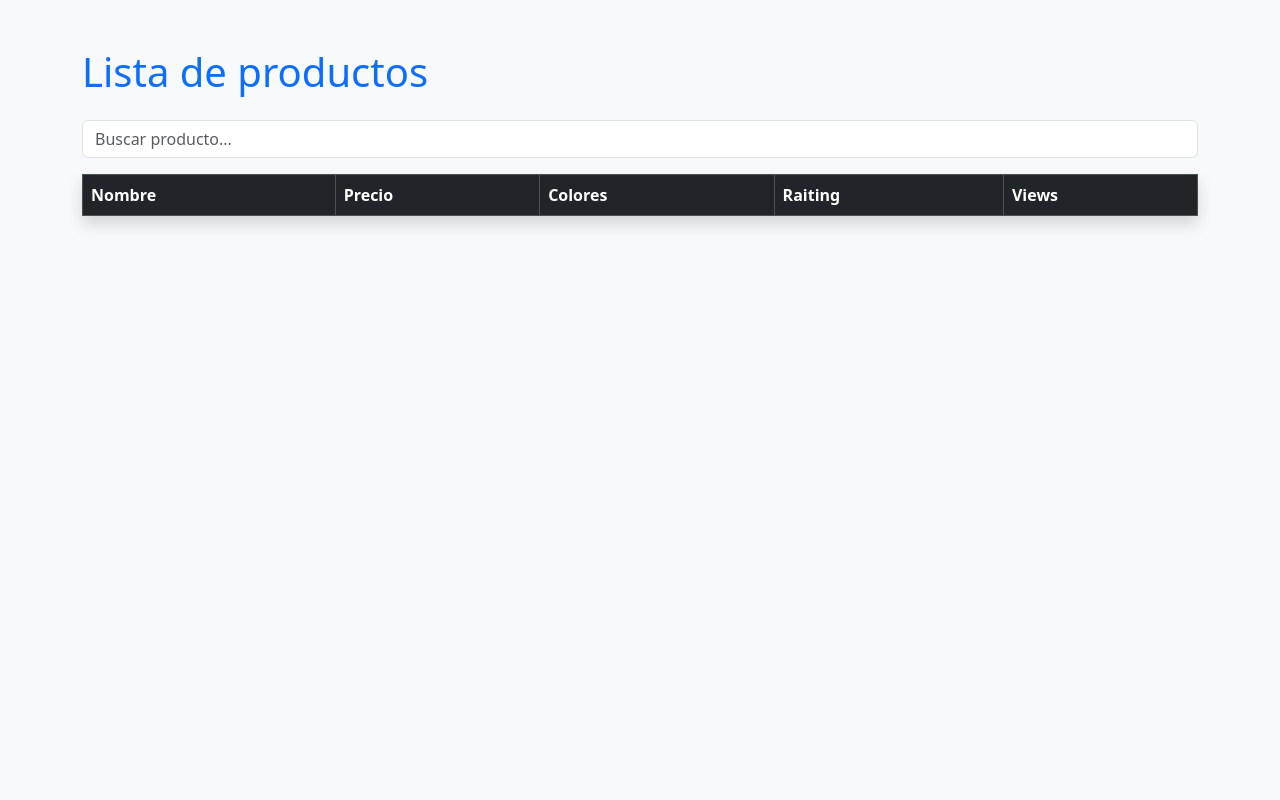
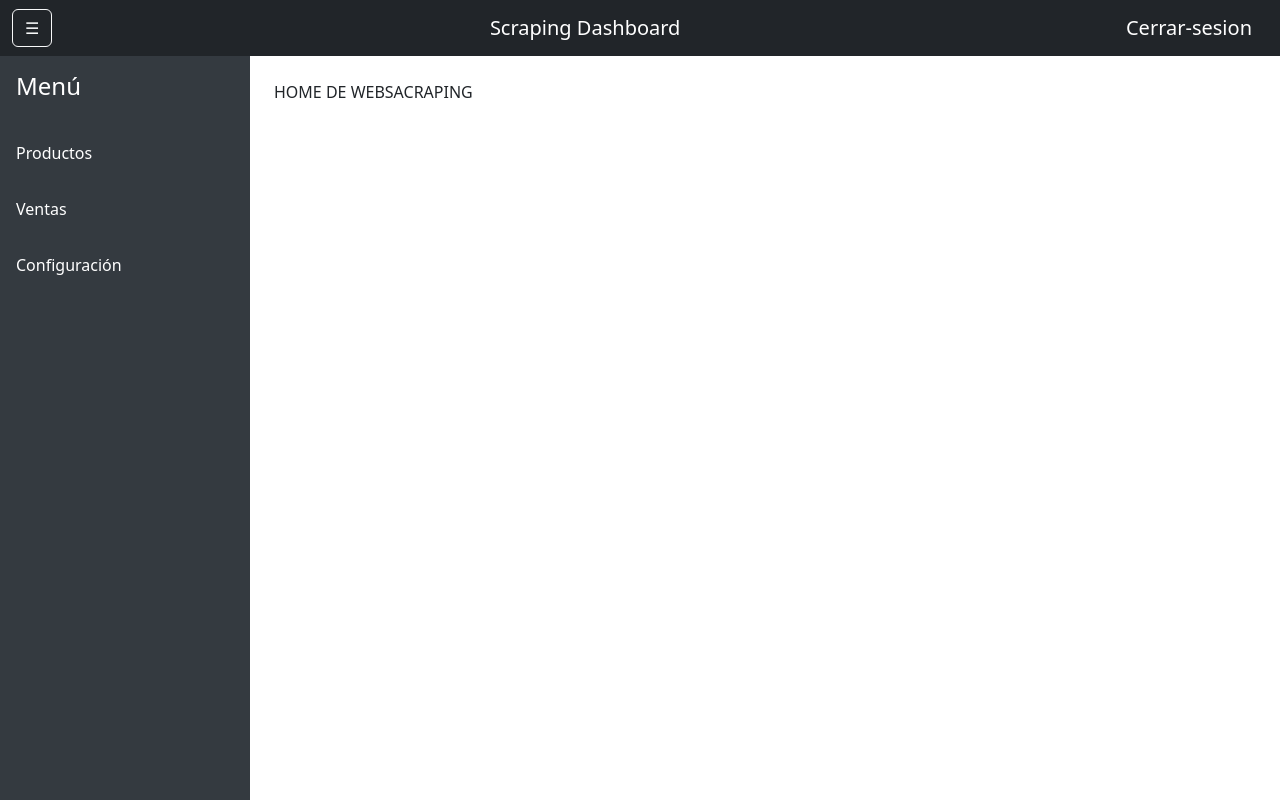
Before and after one commit to manuelpravia/web_scraping, a Flask app: page / in a window 1280 px wide. Run offline with Flask 3, Linux system fonts and the light colour scheme; data that the repository does not hold is empty; some libraries are stand-ins or nearby versions.

Commit message:
feat: add layout

```diff
--- a/main.py
+++ b/main.py
@@ -5,10 +5,31 @@ app = Flask(__name__)
 
 productService = ProductService()
 
+@app.route('/home')
+def home():
+    return render_template('home.html')
+
 @app.route('/')
-def home():
+def layout():
+    return render_template('index.html')
+
+
+@app.route('/productos', methods=['GET'])
+def get_all_productos():
     productos = productService.obtenerProducto()
-    return render_template('index.html',productos=productos)
+    return render_template('productos.html', productos=productos)
+
+@app.route('/ventas', methods=['GET'])
+def get_all_ventas():
+    return render_template('ventas.html')
+
+@app.route('/sidebar', methods=['GET'])
+def sidebar():
+    return render_template('sidebar.html')
+
+
+
+#========== API BACKEND ===========
 
 @app.route('/product', methods=['GET'])
 def get_all_products():
--- /dev/null
+++ b/static/css/style_main.css
@@ -0,0 +1,41 @@
+    body, html {
+      margin: 0;
+      height: 100%;
+      overflow-x: hidden;
+    }
+    .navbar {
+      height: 56px;
+      z-index: 1040;
+    }
+    #layoutWrapper {
+      display: flex;
+      margin-top: 56px;
+      height: calc(100vh - 56px);
+    }
+    #sidebar {
+      width: 250px;
+      background-color: #343a40;
+      color: white;
+      transition: margin-left 0.3s ease;
+    }
+    #sidebar a {
+      color: white;
+      display: block;
+      padding: 1rem;
+      text-decoration: none;
+    }
+    #sidebar a:hover {
+      background-color: #495057;
+    }
+    #sidebar.collapsed {
+      margin-left: -250px;
+    }
+    #content {
+      flex-grow: 1;
+      padding: 1.5rem;
+      overflow-y: auto;
+      transition: margin-left 0.3s ease;
+    }
+    #content.full-width {
+      margin-left: 0;
+    }
--- a/static/js/productos.js
+++ b/static/js/productos.js
@@ -1,14 +1,19 @@
 
-const buscador = document.getElementById('buscador');
-const tablaBody = document.querySelector('#tablaProductos tbody');
-const filasOriginales = Array.from(tablaBody.querySelectorAll('tr'));
-const paginacion = document.getElementById('paginacion');
-const filasPorPagina = 15
+(function () {
+
+    let buscador = document.getElementById('buscador');
+    let resetBtn = document.getElementById("btnReset");
+    let btnExportPDF = document.getElementById("btnExportPDF");
+    let tabla = document.getElementById("tablaProductos");
+    let tablaBody = document.querySelector('#tablaProductos tbody');
+    let filasOriginales = Array.from(tablaBody.querySelectorAll('tr'));
+    let paginacion = document.getElementById('paginacion');
+    let filasPorPagina = 15
     let paginaActual = 1;
 
     function aplicarFiltroYActualizar() {
-    const filtro = buscador.value.toLowerCase();
-    const filasFiltradas = filasOriginales.filter(fila =>
+        let filtro = buscador.value.toLowerCase();
+        let filasFiltradas = filasOriginales.filter(fila =>
             fila.textContent.toLowerCase().includes(filtro)
         );
 
@@ -17,8 +22,8 @@ function aplicarFiltroYActualizar() {
 
     function mostrarPagina(filas, pagina) {
         paginaActual = pagina;
-    const inicio = (pagina - 1) * filasPorPagina;
-    const fin = inicio + filasPorPagina;
+        let inicio = (pagina - 1) * filasPorPagina;
+        let fin = inicio + filasPorPagina;
 
         // Limpiar tabla
         tablaBody.innerHTML = '';
@@ -32,11 +37,11 @@ function mostrarPagina(filas, pagina) {
     }
 
     function actualizarPaginacion(filas) {
-    const totalPaginas = Math.ceil(filas.length / filasPorPagina);
+        let totalPaginas = Math.ceil(filas.length / filasPorPagina);
         paginacion.innerHTML = '';
 
         for (let i = 1; i <= totalPaginas; i++) {
-        const li = document.createElement('li');
+            let li = document.createElement('li');
             li.className = 'page-item' + (i === paginaActual ? ' active' : '');
             li.innerHTML = `<a class="page-link">${i}</a>`;
             li.addEventListener('click', () => mostrarPagina(filas, i));
@@ -49,3 +54,46 @@ buscador.addEventListener('input', aplicarFiltroYActualizar);
 
     // Mostrar al inicio
     aplicarFiltroYActualizar();
+
+    resetBtn.addEventListener("click", () => {
+        buscador.value = "";
+        paginaActual = 1;
+        aplicarFiltroYActualizar();
+    });
+
+
+    //Exportar tabla en PDF
+    btnExportPDF.addEventListener("click", () => {
+        let { jsPDF } = window.jspdf;
+        let doc = new jsPDF();
+        // Encabezado
+        doc.text("Lista de Productos", 14, 15);
+
+        // Extraer filas visibles
+        let rows = [];
+        let headers = [];
+
+        tabla.querySelectorAll("thead th").forEach(th => {
+            if (th.innerText !== "Acciones") {
+            headers.push(th.innerText);
+            }
+        });
+
+        filasOriginales.forEach(fila => {
+            if (fila.style.display !== "none") {
+            let cols = Array.from(fila.querySelectorAll("td")).slice(0, 5).map(td => td.innerText.trim());
+            rows.push(cols);
+            }
+        });
+
+        doc.autoTable({
+            startY: 20,
+            head: [headers],
+            body: rows,
+            theme: "striped"
+        });
+
+        doc.save("productos.pdf");
+    });
+
+})();
--- /dev/null
+++ b/static/js/sidebar.js
@@ -0,0 +1,43 @@
+
+const sidebar = document.getElementById('sidebar');
+const content = document.getElementById('content');
+
+document.getElementById('toggleSidebar').addEventListener('click', () => {
+    sidebar.classList.toggle('collapsed');
+    content.classList.toggle('full-width');
+});
+
+async function cargarPagina(pageUrl, script_file = null) {
+    const res = await fetch(pageUrl);
+    const html = await res.text();
+    content.innerHTML = html;
+
+    if (script_file) {
+        const oldScript = document.getElementById('content_script');
+        if (oldScript) oldScript.remove();
+
+        const script = document.createElement('script');
+        //script.src = script_file + '?t=' + new Date().getTime();
+        script.src = script_file;
+        script.id = 'content_script';
+        document.body.appendChild(script);
+    }
+}
+
+
+// Navegación dinámica
+document.querySelectorAll('#sidebar a[data-page]').forEach(link => {
+    link.addEventListener('click', async e => {
+        e.preventDefault();
+        const pageUrl = link.getAttribute('data-page');
+        const script_file = link.getAttribute('script_file');
+        cargarPagina(pageUrl, script_file,"content");
+
+    });
+});
+
+
+window.addEventListener('DOMContentLoaded', () => {
+    cargarPagina('/home', '');
+
+});
--- /dev/null
+++ b/templates/home.html
@@ -0,0 +1 @@
+<p>HOME DE WEBSACRAPING</p>
--- a/templates/index.html
+++ b/templates/index.html
@@ -1,49 +1,42 @@
 <!DOCTYPE html>
-<html>
+<html lang="es">
 <head>
-        <title>scraping</title>
+  <meta charset="utf-8">
+  <title>Dashboard</title>
   <meta name="viewport" content="width=device-width, initial-scale=1">
-        <!-- Bootstrap CSS desde CDN -->
   <link href="https://cdn.jsdelivr.net/npm/bootstrap@5.3.3/dist/css/bootstrap.min.css" rel="stylesheet">
-        <link rel="stylesheet" href="{{ url_for('static', filename='css/styles.css') }}">
+  <link rel="stylesheet" href="{{ url_for('static', filename='css/style_main.css') }}">
 </head>
 
-    <body class="bg-light">
+<body>
+  <!-- Topbar -->
+  <nav class="navbar navbar-expand-lg navbar-dark bg-dark fixed-top">
+    <div class="container-fluid">
+      <button class="btn btn-outline-light me-2" id="toggleSidebar">☰</button>
+      <span class="navbar-brand mb-0 h1">Scraping Dashboard</span>
+      <span class="navbar-brand mb-0 h1">Cerrar-sesion</span>
+    </div>
+  </nav>
 
-        <div class="container mt-5">
-            <h1 class="mb-4 text-primary">Lista de productos</h1>
-
-            <div class="mb-3">
-                <input type="text" id="buscador" class="form-control" placeholder="Buscar producto...">
+  <!-- Layout -->
+  <div id="layoutWrapper">
+    <!-- Sidebar -->
+    <div id="sidebar">
+        <h4 class="p-3">Menú</h4>
+        <a href="#" data-page="/productos" script_file="static/js/productos.js">Productos</a>
+        <a href="#" data-page="/ventas" script_file="">Ventas</a>
+        <a href="#" onclick="alert('Opción aún no disponible')">Configuración</a>
     </div>
 
-            <table class="table table-bordered table-striped table-hover shadow" id="tablaProductos">
-                <thead class="table-dark">
-                    <tr>
-                    <th>Nombre</th>
-                    <th>Precio</th>
-                    <th>Colores</th>
-                    <th>Raiting</th>
-                    <th>Views</th>
-                    </tr>
-                </thead>
-                <tbody>
-                    {% for producto in productos %}
-                    <tr>
-                    <td>{{producto.name}}</td>
-                    <td>{{producto.original_price}}</td>
-                    <td>{{producto.availability_color}}</td>
-                    <td>{{producto.rating}}</td>
-                    <td>{{producto.review}}</td>
-                    </tr>
-                    {% endfor %}
-                </tbody>
-            </table>
-            <nav>
-                <ul class="pagination justify-content-center" id="paginacion"></ul>
-            </nav>
+    <div id="content">
+        <!-- Aqui se agrega el contenido dinamicamente -->
     </div>
+  </div>
+
   <script src="https://cdn.jsdelivr.net/npm/bootstrap@5.3.3/dist/js/bootstrap.bundle.min.js"></script>
-        <script src="{{ url_for('static', filename='js/productos.js') }}"></script>
+  <script src="https://cdnjs.cloudflare.com/ajax/libs/jspdf/2.5.1/jspdf.umd.min.js"></script>
+  <script src="https://cdnjs.cloudflare.com/ajax/libs/jspdf-autotable/3.5.28/jspdf.plugin.autotable.min.js"></script>
+
+  <script src="{{ url_for('static', filename='js/sidebar.js') }}"></script>
 </body>
 </html>
--- /dev/null
+++ b/templates/ventas.html
@@ -0,0 +1 @@
+<p>Ver productos en venta</p>
```
Also changed, not shown: templates/productos.html (added, +41 -0 lines). Lines whose indentation alone changed are shown as unchanged.
